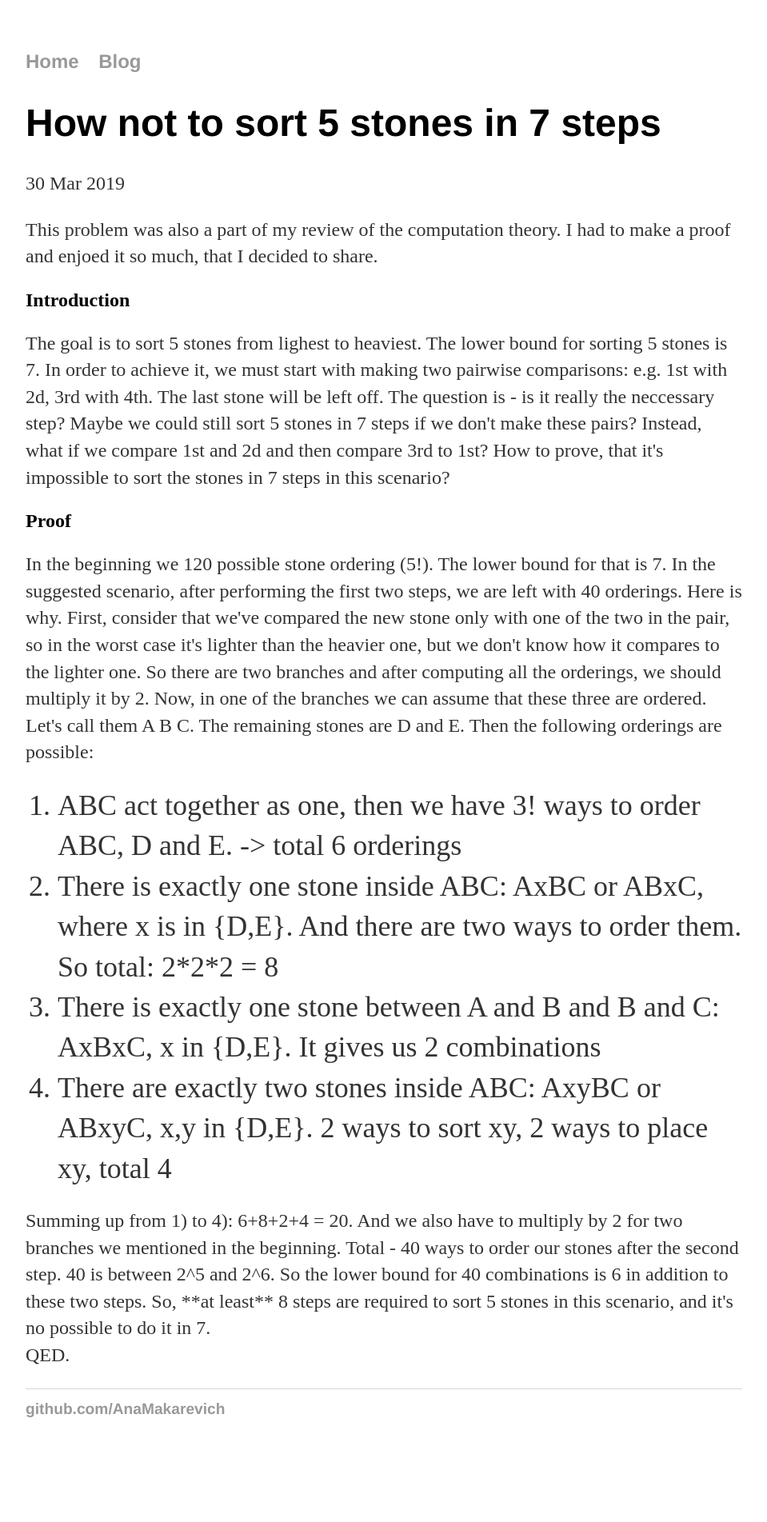
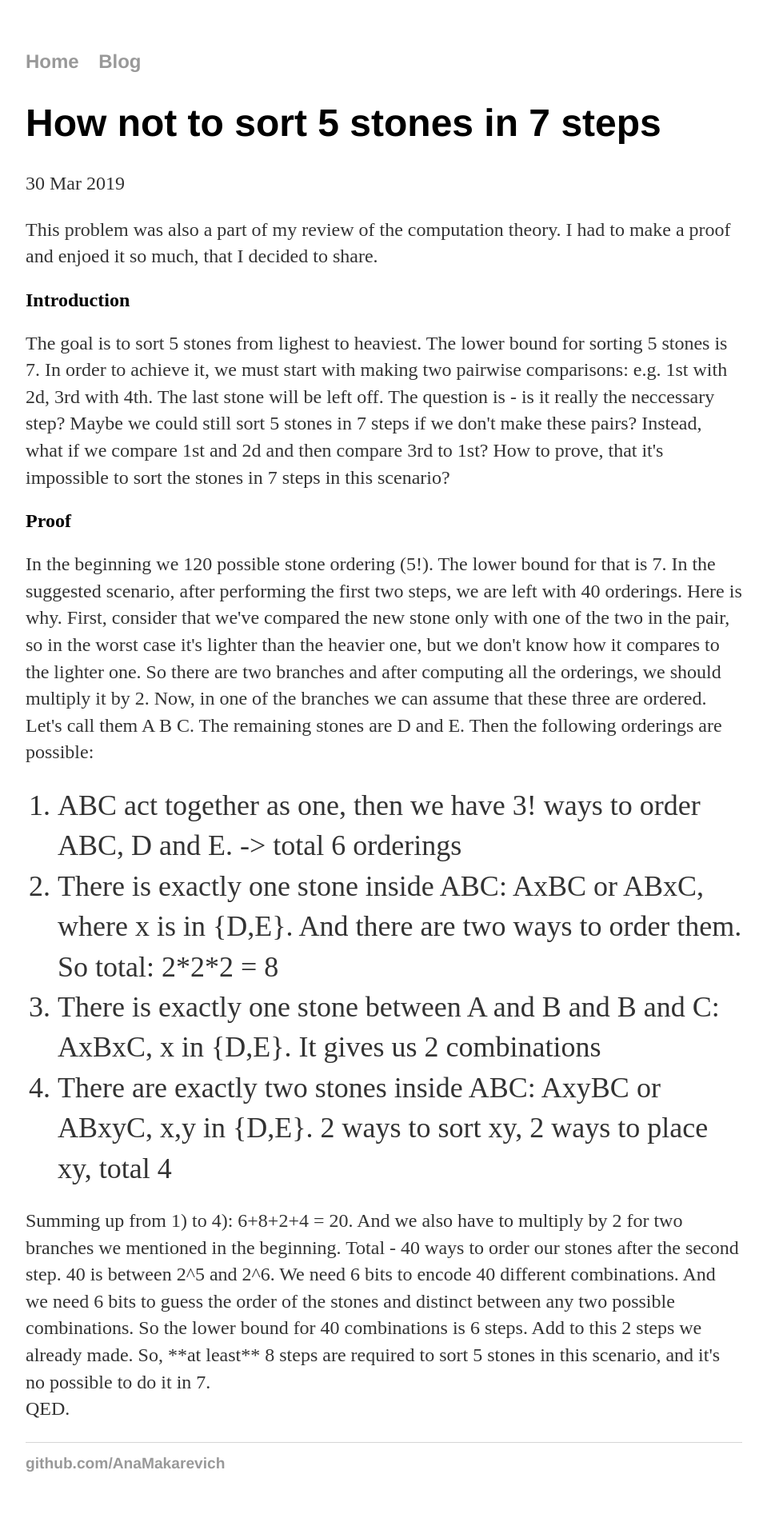
Before and after one commit to AnaMakarevich/anamakarevich.github.io, a Jekyll site: the page built from _posts/2019-03-30-Why_Cant_You_Sort_5_in_7_This_Way.md, in a window 1280 px wide. Shown: the whole page at 80% size, without its empty margins (160-1119 px from the left). Built offline with Jekyll 4.4.1, drawn with Linux system fonts in a browser that asks for light colours; before the commit the page ends 1836 px from its top, so only the background shows below that.

Commit message:
Update 2019-03-30-Why_Cant_You_Sort_5_in_7_This_Way.md

```diff
--- a/_posts/2019-03-30-Why_Cant_You_Sort_5_in_7_This_Way.md
+++ b/_posts/2019-03-30-Why_Cant_You_Sort_5_in_7_This_Way.md
@@ -30,8 +30,7 @@ Then the following orderings are possible: </p>
 </ol>
 </p>
 <p>Summing up from 1) to 4): 6+8+2+4 = 20. And we also have to multiply by 2 for two branches we mentioned in the beginning. Total - 40
-ways to order our stones after the second step. 40 is between 2^5 and 2^6. So the lower bound for 40 combinations is 6 in addition
-to these two steps. So, **at least** 8 steps are required to sort 5 stones in this scenario, and it's no possible to do it in 7.
+ways to order our stones after the second step. 40 is between 2^5 and 2^6. We need 6 bits to encode 40 different combinations. And we need 6 bits to guess the order of the stones and distinct between any two possible combinations. So the lower bound for 40 combinations is 6 steps. Add to this 2 steps we already made. So, **at least** 8 steps are required to sort 5 stones in this scenario, and it's no possible to do it in 7.
   <br />
   QED.
 </p>
```
